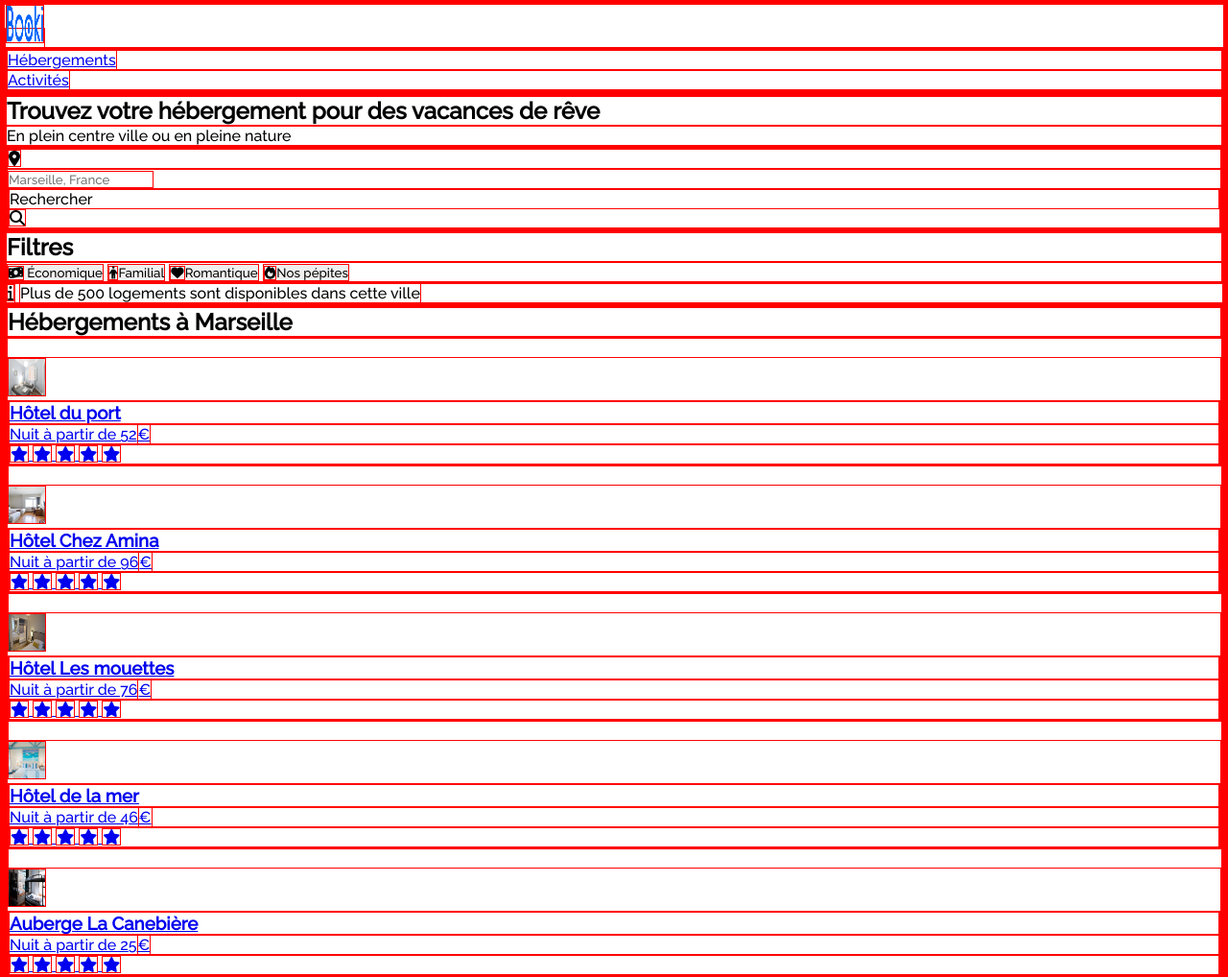
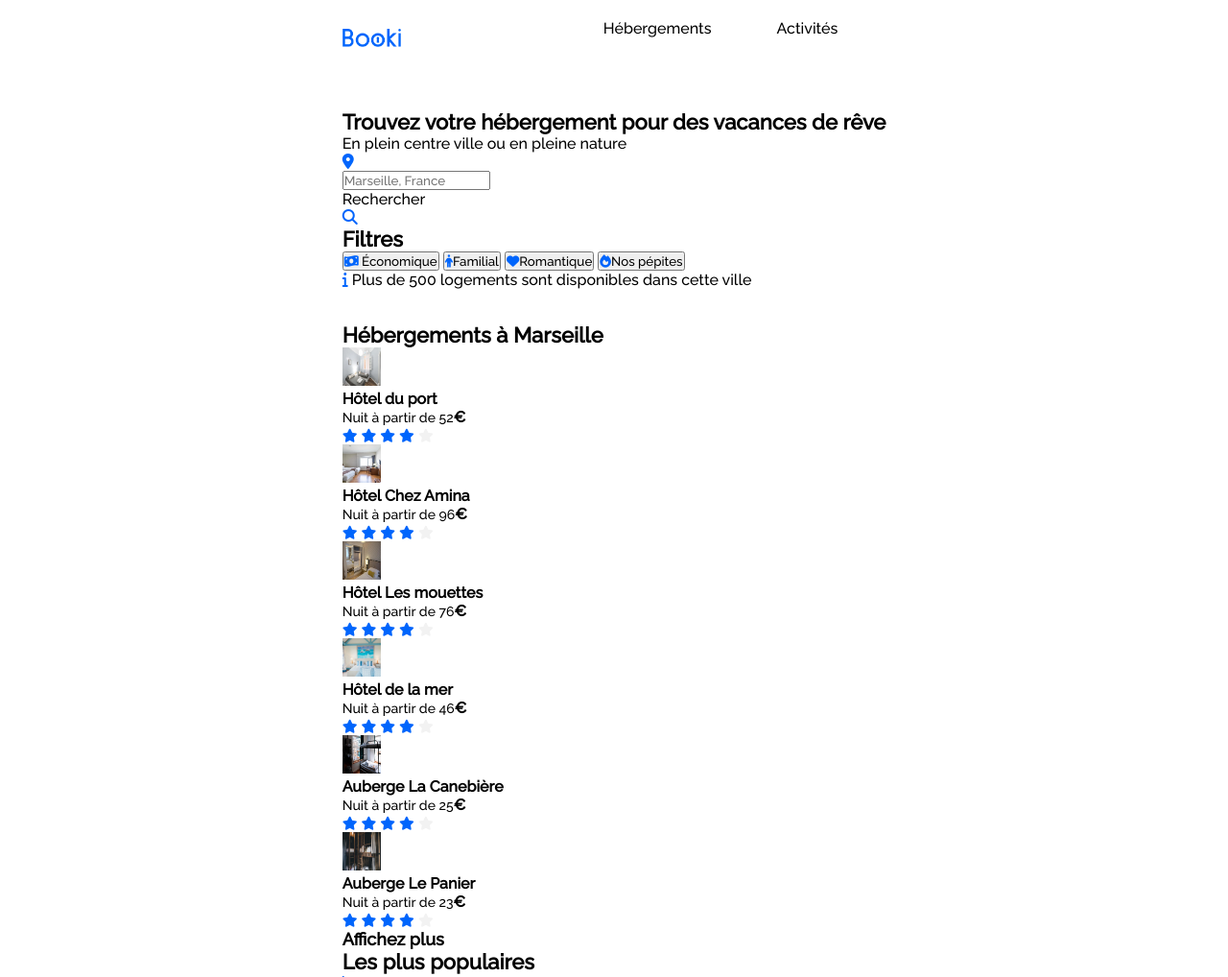
Before and after one commit to Nathan-Simonnet/Booki, a plain HTML site: page index.html in a window 1280 px wide. Shown: the top 1018 px of the page at 96% size. Drawn offline with Linux system fonts and the light colour scheme.

Commit message:
CSS global added and finished. CSS header added and finished. working properly. Todo next, presentation section

```diff
--- /dev/null
+++ b/css/1_global.css
@@ -0,0 +1,138 @@
+:root {
+    --main-color: #0065FC;
+    --filter-bg-color: #DEEBFF;
+    --block-background: #D9D9D9;
+    --main-bg-color: #F2F2F2;
+
+    --title-font-size: 1.375rem;
+    --subtitle-font-size: 1.125rem;
+    --text-font-size: 1rem;
+    --articles-description-font-size: 0.875rem;
+    --text-font-weight: normal;
+}
+
+/*=== Most properties that apply to more than one section or main element === */
+
+html {
+    scroll-behavior: smooth;
+}
+
+* {
+    /* border: 1px solid red; */
+    padding: 0;
+    margin: 0;
+    box-sizing: border-box;
+    font-family: 'Raleway', sans-serif;
+}
+
+body {
+    display: flex;
+    justify-content: center;
+    align-items: center;
+}
+
+.main-card {
+    padding: 0 50px;
+    max-width: 90rem;
+    min-width: 20rem;
+    gap: 30px;
+
+    display: flex;
+    flex-direction: column;
+    justify-content: center;
+    align-items: center;
+}
+
+/* header-main gap = 30px , main- footer gap should be = 35px, so, i came up with this solution, global gap 30px, and add 5px where it's needed */
+/* All because in the prototype, the header is not into the "main card", i should have been more focused */
+main,
+.footer {
+    margin-top: 5px;
+}
+
+section,
+header,
+footer {
+    width: 100%;
+}
+
+main {
+    width: 100%;
+    gap: 35px;
+
+    display: flex;
+    flex-direction: column;
+    justify-content: center;
+    align-items: flex-start;
+}
+
+h2 {
+    font-size: var(--title-font-size);
+}
+
+h3 {
+    font-size: var(--subtitle-font-size);
+}
+
+.card-title,
+a,
+li,
+p,
+span {
+    font-size: var(--text-font-size);
+}
+
+.card-description {
+    font-size: var(--articles-description-font-size);
+}
+
+.currency {
+    font-weight: bold;
+}
+
+.card-rating {
+    position: relative;
+}
+
+.sr-only {
+    position: absolute;
+    width: 1px;
+    height: 1px;
+    padding: 0;
+    margin: -1px;
+    overflow: hidden;
+    clip: rect(0, 0, 0, 0);
+    border: 0;
+}
+
+li {
+    list-style-type: none;
+}
+
+a {
+    cursor: pointer;
+    text-decoration: none;
+    color: black;
+}
+
+a:visited {
+    color: black;
+}
+
+i {
+    color: var(--main-color);
+}
+
+i.neutral-star {
+    color: var(--main-bg-color)
+}
+
+i.fa-star {
+    font-size: 14px;
+}
+
+/*!!!!!!!!!!!!!!!!!!!!!!!!!!!!!!!!!!!!!!!!!!!!!!!!!!!!!! Temporaire!!!!!!!!!!!!!!!!!!!!!!!!!!!!!!!!!!!!!!!!!!!!!!!!!!!!!! */
+img {
+    width: 40px;
+    height: 40px;
+}
--- /dev/null
+++ b/css/2_header.css
@@ -0,0 +1,70 @@
+header {
+    height: 4.938rem;
+
+    display: flex;
+    justify-content: space-between;
+    align-items: center;
+}
+
+.header-content-container {
+    padding: 30px 0 30px 0;
+}
+
+.header-logo-link {
+    display: flex;
+    justify-content: center;
+    align-items: center;
+
+    width: 3.818rem;
+    height: 1.188rem;
+}
+
+.header-logo-img {
+    width: 100%;
+    max-height: 100%;
+    object-fit: fill;
+}
+
+nav {
+    height: 100%;
+
+    padding-right: 50px;
+
+    display: flex;
+    flex-direction: column;
+    justify-content: flex-start;
+    align-items: flex-start;
+}
+
+.menu-ul-nav {
+    gap: 68px;
+    display: flex;
+    justify-content: flex-start;
+    align-items: center;
+}
+
+.list-nav {
+    position: relative;
+    padding-top: 20px;
+}
+
+/* Thoses ones will be problematic for the responsive design, so, out of the nest  */
+.link-nav:hover {
+    color: var(--main-color);
+}
+
+.link-nav::before {
+    position: absolute;
+    width: 100%;
+    height: 2px;
+    top: 0%;
+    left: 0%;
+    content: "";
+    background: var(--main-color);
+    opacity: 0;
+    pointer-events: none;
+}
+
+.link-nav:hover::before {
+    opacity: 1;
+}
--- a/css/style.css
+++ /dev/null
@@ -1,12 +0,0 @@
-* {
-    padding: 0;
-    margin: 0;
-    box-sizing: border-box;
-    border: 1px solid red;
-    font-family: "raleway";
-}
-
-img {
-    height: 40px;
-    width: 40px;
-}
--- a/index.html
+++ b/index.html
@@ -13,7 +13,8 @@
 
     <link rel="stylesheet" href="https://cdnjs.cloudflare.com/ajax/libs/font-awesome/6.5.1/css/all.min.css">
 
-    <link rel='stylesheet' href='css/style.css'>
+    <link rel='stylesheet' href='css/1_global.css'>
+    <link rel='stylesheet' href='css/2_header.css'>
     <title>Booki</title>
 </head>
 
```
